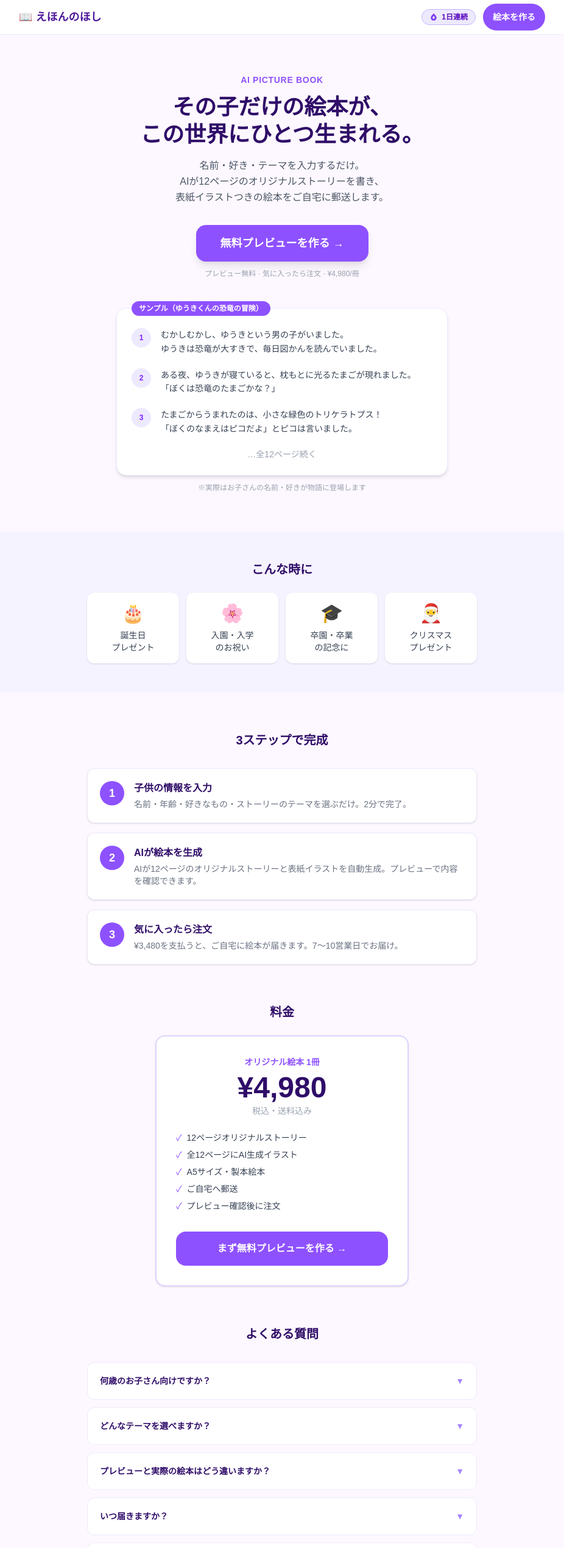
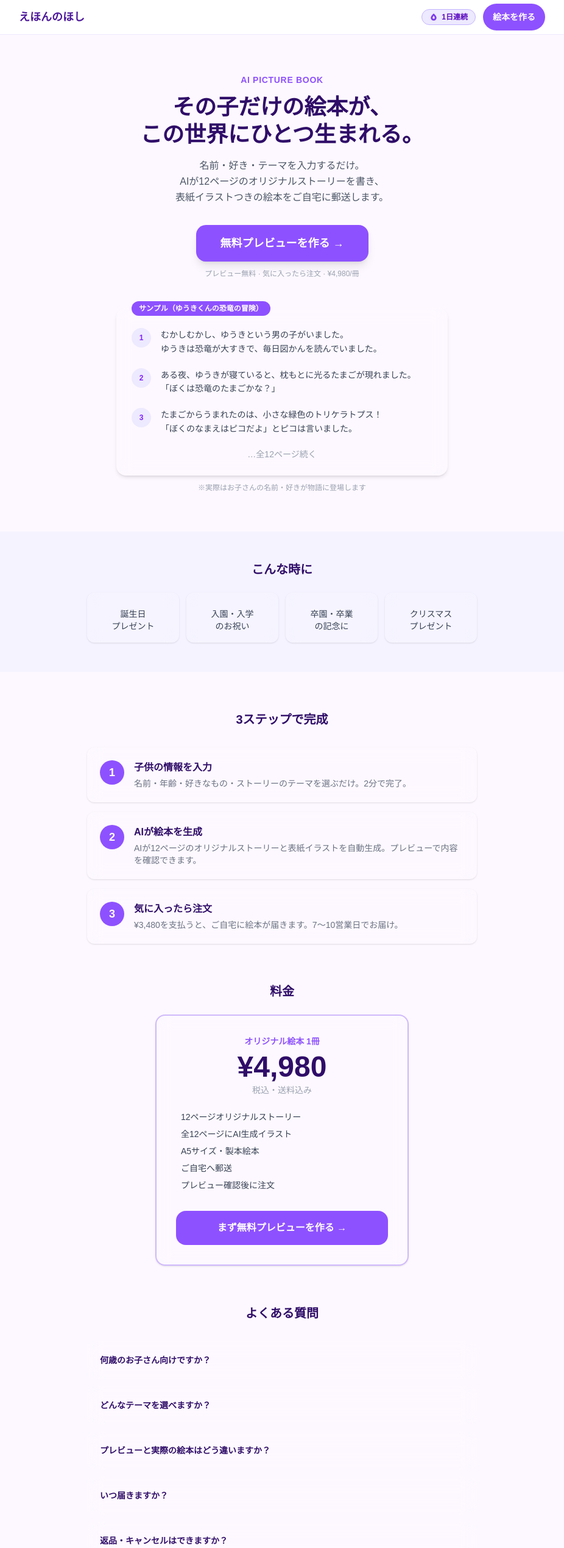
Before and after one commit to pokkori/ehon-no-hoshi, a Next.js app: page / in a window 1280 px wide. Shown: the top 2539 px of the page at 61% size, without its empty margins (177-1103 px from the left). Built offline with nearby package versions, Linux system fonts and the light colour scheme.

Commit message:
feat: glassmorphism R46

```diff
--- a/app/admin/page.tsx
+++ b/app/admin/page.tsx
@@ -25,7 +25,7 @@ export default async function AdminPage() {
     <main className="min-h-screen" style={{ background: "#fdf8ff" }}>
       <header className="border-b border-violet-100 bg-white">
         <div className="max-w-5xl mx-auto px-4 h-14 flex items-center justify-between">
-          <Link href="/" className="text-lg font-bold text-violet-900">📖 えほんのほし 管理画面</Link>
+          <Link href="/" className="text-lg font-bold text-violet-900"> えほんのほし 管理画面</Link>
         </div>
       </header>
 
--- a/app/api/admin/update-status/route.ts
+++ b/app/api/admin/update-status/route.ts
@@ -39,7 +39,7 @@ export async function POST(req: NextRequest) {
           to: order.email,
           subject: `【えほんのほし】${order.child_name}の絵本を発送しました`,
           html: `
-            <h2>絵本を発送しました 📖</h2>
+            <h2>絵本を発送しました </h2>
             <p>「${order.title ?? `${order.child_name}の物語`}」を発送しました。</p>
             <p>到着まで今しばらくお待ちください。</p>
             <br>
--- a/app/create/page.tsx
+++ b/app/create/page.tsx
@@ -4,16 +4,16 @@ import { useState } from "react";
 import { useRouter } from "next/navigation";
 
 const THEMES = [
-  { key: "恐竜の冒険", icon: "🦕" },
-  { key: "宇宙への旅", icon: "🚀" },
-  { key: "海の探検", icon: "🌊" },
-  { key: "魔法の森", icon: "🌿" },
-  { key: "動物の王国", icon: "🦁" },
-  { key: "お菓子の国", icon: "🍰" },
-  { key: "ひみつのたからさがし", icon: "🗺️" },
-  { key: "くものうえの楽園", icon: "☁️" },
-  { key: "ロボットとなかよし", icon: "🤖" },
-  { key: "おまかせ（AIに任せる）", icon: "✨" },
+  { key: "恐竜の冒険", icon: "" },
+  { key: "宇宙への旅", icon: "" },
+  { key: "海の探検", icon: "" },
+  { key: "魔法の森", icon: "" },
+  { key: "動物の王国", icon: "" },
+  { key: "お菓子の国", icon: "" },
+  { key: "ひみつのたからさがし", icon: "️" },
+  { key: "くものうえの楽園", icon: "️" },
+  { key: "ロボットとなかよし", icon: "" },
+  { key: "おまかせ（AIに任せる）", icon: "" },
 ];
 
 const LIKES_SUGGESTIONS = [
@@ -97,7 +97,7 @@ export default function CreatePage() {
   return (
     <main className="min-h-screen flex flex-col items-center px-4 py-12" style={{ background: "#fdf8ff" }}>
       <div className="mb-8 text-center">
-        <span className="text-2xl font-black text-violet-900">📖 えほんのほし</span>
+        <span className="text-2xl font-black text-violet-900"> えほんのほし</span>
         <p className="text-sm text-gray-500 mt-1">絵本作成フォーム</p>
       </div>
 
@@ -112,7 +112,7 @@ export default function CreatePage() {
               "bg-violet-100 text-violet-400"
             }`}
           >
-            {Number(step) > i + 1 ? "✓" : s}
+            {Number(step) > i + 1 ? "" : s}
           </div>
         ))}
       </div>
@@ -153,8 +153,8 @@ export default function CreatePage() {
                 <label className="text-xs font-bold text-violet-700 mb-2 block">性別</label>
                 <div className="flex gap-3">
                   {[
-                    { key: "boy", label: "男の子 👦" },
-                    { key: "girl", label: "女の子 👧" },
+                    { key: "boy", label: "男の子 " },
+                    { key: "girl", label: "女の子 " },
                     { key: "other", label: "どちらでも" },
                   ].map((g) => (
                     <button
@@ -335,7 +335,7 @@ export default function CreatePage() {
               <span className="animate-spin inline-block w-4 h-4 border-2 border-white border-t-transparent rounded-full" />
               AIが絵本を生成中...（1〜2分かかります）
             </span>
-          ) : step < 3 ? "次へ →" : "絵本のプレビューを作る ✨"}
+          ) : step < 3 ? "次へ →" : "絵本のプレビューを作る "}
         </button>
 
         {step === 3 && !loading && (
--- a/app/legal/page.tsx
+++ b/app/legal/page.tsx
@@ -5,7 +5,7 @@ export default function LegalPage() {
     <main className="min-h-screen" style={{ background: "#fdf8ff" }}>
       <header className="border-b border-violet-100 bg-white">
         <div className="max-w-2xl mx-auto px-4 h-14 flex items-center">
-          <Link href="/" className="text-lg font-bold text-violet-900">📖 えほんのほし</Link>
+          <Link href="/" className="text-lg font-bold text-violet-900"> えほんのほし</Link>
         </div>
       </header>
       <div className="max-w-2xl mx-auto px-4 py-10">
--- /dev/null
+++ b/app/opengraph-image.tsx
@@ -0,0 +1,43 @@
+import { ImageResponse } from 'next/og';
+
+export const runtime = 'edge';
+export const alt = 'えほんのほし｜AIが作る、世界にひとつだけの絵本';
+export const size = { width: 1200, height: 630 };
+export const contentType = 'image/png';
+
+export default function Image() {
+  return new ImageResponse(
+    (
+      <div
+        style={{
+          background: 'linear-gradient(135deg, #0d0d2b 0%, #1a1a4e 50%, #2d1b69 100%)',
+          width: '100%',
+          height: '100%',
+          display: 'flex',
+          flexDirection: 'column',
+          alignItems: 'center',
+          justifyContent: 'center',
+          fontFamily: 'sans-serif',
+        }}
+      >
+        <div style={{ display: 'flex', alignItems: 'center', gap: '16px', marginBottom: '24px' }}>
+          <div style={{ width: 64, height: 64, background: '#fbbf24', borderRadius: 16, display: 'flex', alignItems: 'center', justifyContent: 'center' }}>
+            <svg width="36" height="36" viewBox="0 0 24 24" fill="#0d0d2b">
+              <path d="M12 17.27L18.18 21l-1.64-7.03L22 9.24l-7.19-.61L12 2 9.19 8.63 2 9.24l5.46 4.73L5.82 21z"/>
+            </svg>
+          </div>
+          <span style={{ color: '#fbbf24', fontSize: 28, fontWeight: 700 }}>えほんのほし</span>
+        </div>
+        <div style={{ color: 'white', fontSize: 44, fontWeight: 900, textAlign: 'center', lineHeight: 1.3, maxWidth: 900 }}>
+          AIが作る、
+          <br />
+          世界にひとつだけの絵本
+        </div>
+        <div style={{ color: '#c4b5fd', fontSize: 22, marginTop: 24, textAlign: 'center' }}>
+          お子さんの名前・好き・テーマで完全オリジナル | 誕生日・入園プレゼントに
+        </div>
+      </div>
+    ),
+    { ...size }
+  );
+}
--- a/app/page.tsx
+++ b/app/page.tsx
@@ -13,7 +13,7 @@ export default function HomePage() {
       {/* ヘッダー */}
       <header className="sticky top-0 z-40 border-b border-violet-100 bg-white/90 backdrop-blur">
         <div className="max-w-4xl mx-auto px-4 h-14 flex items-center justify-between">
-          <span className="text-lg font-bold text-violet-900">📖 えほんのほし</span>
+          <span className="text-lg font-bold text-violet-900"> えほんのほし</span>
           <div className="flex items-center gap-3">
             <StreakBadge />
             <Link
@@ -51,7 +51,7 @@ export default function HomePage() {
 
       {/* サンプル絵本 */}
       <section className="max-w-xl mx-auto px-4 mb-16">
-        <div className="bg-white rounded-2xl shadow-md border border-violet-100 p-6 relative">
+        <div style={{ background: 'rgba(255,255,255,0.08)', backdropFilter: 'blur(12px)', WebkitBackdropFilter: 'blur(12px)', border: '1px solid rgba(255,255,255,0.15)', borderRadius: '16px' }} className="shadow-md p-6 relative">
           <div className="absolute -top-3 left-6 bg-violet-500 text-white text-xs font-bold px-3 py-1 rounded-full">
             サンプル（ゆうきくんの恐竜の冒険）
           </div>
@@ -76,12 +76,12 @@ export default function HomePage() {
           <h2 className="text-xl font-black text-violet-950 mb-6">こんな時に</h2>
           <div className="grid grid-cols-2 md:grid-cols-4 gap-3">
             {[
-              { icon: "🎂", text: "誕生日\nプレゼント" },
-              { icon: "🌸", text: "入園・入学\nのお祝い" },
-              { icon: "🎓", text: "卒園・卒業\nの記念に" },
-              { icon: "🎅", text: "クリスマス\nプレゼント" },
+              { icon: "", text: "誕生日\nプレゼント" },
+              { icon: "", text: "入園・入学\nのお祝い" },
+              { icon: "", text: "卒園・卒業\nの記念に" },
+              { icon: "", text: "クリスマス\nプレゼント" },
             ].map((item) => (
-              <div key={item.text} className="bg-white rounded-xl p-4 shadow-sm">
+              <div key={item.text} style={{ background: 'rgba(255,255,255,0.08)', backdropFilter: 'blur(12px)', WebkitBackdropFilter: 'blur(12px)', border: '1px solid rgba(255,255,255,0.15)', borderRadius: '12px' }} className="p-4 shadow-sm">
                 <div className="text-3xl mb-2">{item.icon}</div>
                 <p className="text-sm text-gray-700 font-medium whitespace-pre-line">{item.text}</p>
               </div>
@@ -99,7 +99,7 @@ export default function HomePage() {
             { step: "2", title: "AIが絵本を生成", desc: "AIが12ページのオリジナルストーリーと表紙イラストを自動生成。プレビューで内容を確認できます。" },
             { step: "3", title: "気に入ったら注文", desc: "¥3,480を支払うと、ご自宅に絵本が届きます。7〜10営業日でお届け。" },
           ].map((item) => (
-            <div key={item.step} className="flex items-start gap-4 bg-white rounded-xl p-5 border border-violet-100 shadow-sm">
+            <div key={item.step} style={{ background: 'rgba(255,255,255,0.08)', backdropFilter: 'blur(12px)', WebkitBackdropFilter: 'blur(12px)', border: '1px solid rgba(255,255,255,0.15)', borderRadius: '12px' }} className="flex items-start gap-4 p-5 shadow-sm">
               <div className="w-10 h-10 bg-violet-500 text-white rounded-full flex items-center justify-center font-black text-lg shrink-0">
                 {item.step}
               </div>
@@ -115,16 +115,16 @@ export default function HomePage() {
       {/* 料金 */}
       <section className="max-w-md mx-auto px-4 mb-16">
         <h2 className="text-xl font-black text-violet-950 text-center mb-6">料金</h2>
-        <div className="bg-white rounded-2xl border-2 border-violet-200 p-8 shadow-sm text-center">
+        <div style={{ background: 'rgba(255,255,255,0.08)', backdropFilter: 'blur(12px)', WebkitBackdropFilter: 'blur(12px)', border: '2px solid rgba(139,92,246,0.4)', borderRadius: '16px' }} className="shadow-sm p-8 text-center">
           <p className="text-sm font-bold text-violet-500 mb-2">オリジナル絵本 1冊</p>
           <p className="text-5xl font-black text-violet-950 mb-1">¥4,980</p>
           <p className="text-sm text-gray-400 mb-6">税込・送料込み</p>
           <ul className="space-y-2 text-sm text-gray-700 text-left mb-8">
-            <li className="flex items-start gap-2"><span className="text-violet-500 shrink-0">✓</span>12ページオリジナルストーリー</li>
-            <li className="flex items-start gap-2"><span className="text-violet-500 shrink-0">✓</span>全12ページにAI生成イラスト</li>
-            <li className="flex items-start gap-2"><span className="text-violet-500 shrink-0">✓</span>A5サイズ・製本絵本</li>
-            <li className="flex items-start gap-2"><span className="text-violet-500 shrink-0">✓</span>ご自宅へ郵送</li>
-            <li className="flex items-start gap-2"><span className="text-violet-500 shrink-0">✓</span>プレビュー確認後に注文</li>
+            <li className="flex items-start gap-2"><span className="text-violet-500 shrink-0"></span>12ページオリジナルストーリー</li>
+            <li className="flex items-start gap-2"><span className="text-violet-500 shrink-0"></span>全12ページにAI生成イラスト</li>
+            <li className="flex items-start gap-2"><span className="text-violet-500 shrink-0"></span>A5サイズ・製本絵本</li>
+            <li className="flex items-start gap-2"><span className="text-violet-500 shrink-0"></span>ご自宅へ郵送</li>
+            <li className="flex items-start gap-2"><span className="text-violet-500 shrink-0"></span>プレビュー確認後に注文</li>
           </ul>
           <Link
             href="/create"
@@ -147,10 +147,10 @@ export default function HomePage() {
             { q: "いつ届きますか？", a: "ご注文から7〜10営業日を目安にお届けします。発送時にメールでお知らせします。" },
             { q: "返品・キャンセルはできますか？", a: "オーダーメイド品のため、原則として返品・キャンセルはお受けできません。プレビューで内容をご確認の上ご注文ください。" },
           ].map((item) => (
-            <details key={item.q} className="bg-white rounded-xl border border-violet-100 p-5 group cursor-pointer">
+            <details key={item.q} style={{ background: 'rgba(255,255,255,0.08)', backdropFilter: 'blur(12px)', WebkitBackdropFilter: 'blur(12px)', border: '1px solid rgba(255,255,255,0.15)', borderRadius: '12px' }} className="p-5 group cursor-pointer">
               <summary className="font-bold text-sm text-violet-950 list-none flex justify-between items-center">
                 {item.q}
-                <span className="text-violet-400 group-open:rotate-180 transition-transform">▼</span>
+                <span className="text-violet-400 group-open:rotate-180 transition-transform"></span>
               </summary>
               <p className="mt-3 text-sm text-gray-600 leading-relaxed">{item.a}</p>
             </details>
--- a/app/preview/[orderId]/PreviewClient.tsx
+++ b/app/preview/[orderId]/PreviewClient.tsx
@@ -42,7 +42,7 @@ export default function PreviewClient({ orderId, title, pages, coverUrl, childNa
     <main className="min-h-screen" style={{ background: "#fdf8ff" }}>
       <header className="sticky top-0 z-40 border-b border-violet-100 bg-white/90 backdrop-blur">
         <div className="max-w-2xl mx-auto px-4 h-14 flex items-center justify-between">
-          <Link href="/" className="text-lg font-bold text-violet-900">📖 えほんのほし</Link>
+          <Link href="/" className="text-lg font-bold text-violet-900"> えほんのほし</Link>
           <button
             onClick={() => setShowModal(true)}
             className="bg-violet-500 hover:bg-violet-600 text-white text-sm font-bold px-4 py-2 rounded-full transition-colors"
@@ -73,7 +73,7 @@ export default function PreviewClient({ orderId, title, pages, coverUrl, childNa
             ) : (
               <div className="w-full h-full flex items-center justify-center">
                 <div className="text-center">
-                  <div className="text-5xl mb-3">📖</div>
+                  <div className="text-5xl mb-3"></div>
                   <p className="text-sm text-violet-400">イラストを読み込み中...</p>
                 </div>
               </div>
--- a/app/preview/[orderId]/page.tsx
+++ b/app/preview/[orderId]/page.tsx
@@ -25,7 +25,7 @@ export default async function PreviewPage({ params }: { params: Promise<{ orderI
     return (
       <main className="min-h-screen flex items-center justify-center" style={{ background: "#fdf8ff" }}>
         <div className="text-center p-8">
-          <div className="text-5xl mb-4">📖</div>
+          <div className="text-5xl mb-4"></div>
           <p className="text-xl font-black text-violet-950 mb-2">この絵本はご注文済みです</p>
           <p className="text-gray-500">ご注文ありがとうございました</p>
         </div>
--- a/app/privacy/page.tsx
+++ b/app/privacy/page.tsx
@@ -5,7 +5,7 @@ export default function PrivacyPage() {
     <main className="min-h-screen" style={{ background: "#fdf8ff" }}>
       <header className="border-b border-violet-100 bg-white">
         <div className="max-w-2xl mx-auto px-4 h-14 flex items-center">
-          <Link href="/" className="text-lg font-bold text-violet-900">📖 えほんのほし</Link>
+          <Link href="/" className="text-lg font-bold text-violet-900"> えほんのほし</Link>
         </div>
       </header>
       <div className="max-w-2xl mx-auto px-4 py-10 space-y-8 text-sm text-gray-700 leading-relaxed">
--- a/app/success/page.tsx
+++ b/app/success/page.tsx
@@ -4,7 +4,7 @@ export default function SuccessPage() {
   return (
     <main className="min-h-screen flex flex-col items-center justify-center px-4 py-16 text-center" style={{ background: "#fdf8ff" }}>
       <div className="max-w-md w-full">
-        <div className="text-6xl mb-6">📖</div>
+        <div className="text-6xl mb-6"></div>
         <h1 className="text-2xl font-black text-violet-950 mb-4">
           ご注文ありがとうございます！
         </h1>
--- a/components/PayjpModal.tsx
+++ b/components/PayjpModal.tsx
@@ -105,7 +105,7 @@ export default function PayjpModal({ publicKey, onSuccess, onClose, orderId }: P
           {loading ? "処理中..." : "¥4,980 を支払って注文する"}
         </button>
         <p className="text-xs text-gray-400 mt-4 text-center">
-          🔒 カード情報はPAY.JP（PCI DSS準拠）で安全に処理されます。
+           カード情報はPAY.JP（PCI DSS準拠）で安全に処理されます。
         </p>
       </div>
     </div>
```
Also changed, not shown: app/layout.tsx (+1 -1 lines), 1 other file (tests, documents, lock files or other folders).
